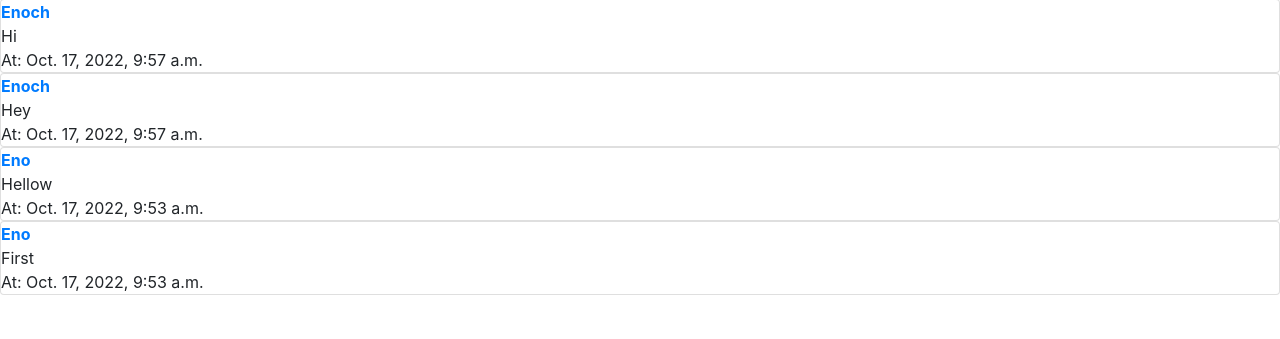
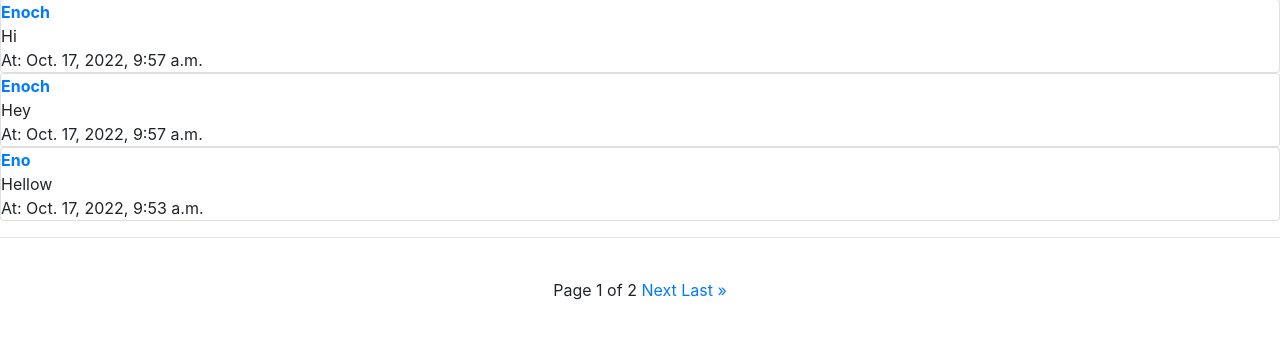
Before and after one commit to iamenochchirima/Network, a Django app: page / in a window 1280 px wide. Shown: the part 205-544 px from the top of the page. Run offline with Django 3.2, Linux system fonts and the light colour scheme; data comes from the database, SQL or seed files in the repository; some libraries are stand-ins or nearby versions.

Commit message:
Added pagination

```diff
--- a/project4/network/templates/network/index.html
+++ b/project4/network/templates/network/index.html
@@ -1,7 +1,7 @@
 {% extends "network/layout.html" %}
 
 {% block body %}
-    {% for post in posts %}
+    {% for post in post %}
     <div class="post_item card ">
         <strong><a href="{% url 'profile' post.author %}">{{post.author}}</a></strong>
         {{ post.body }}<br>
@@ -9,4 +9,20 @@
         <br>
     </div>
     {% endfor %}
+
+    <center>
+        <hr><br>
+        {% if post.has_previous %}
+        <a id="first" href="?page=1">&laquo First</a>
+        <a id="priv" href="?page={{ post.previous_page_number }}">Previous</a>
+        {% endif %}
+        Page {{ post.number }} of {{ post.paginator.num_pages }}
+        {% if post.has_next %}
+        <a id="next" href="?page={{ post.next_page_number }}">Next</a>
+        <a id="last" href="?page={{ post.paginator.num_pages }}">Last &raquo</a>
+        {% endif %}
+        <br>
+        <br>
+    </center>
+
 {% endblock %}
--- a/project4/network/views.py
+++ b/project4/network/views.py
@@ -1,6 +1,7 @@
 from django.contrib.auth import authenticate, login, logout, user_logged_in
 from django.contrib.auth.decorators import login_required
 from django.db import IntegrityError
+from django.core.paginator import Paginator
 from django.http import HttpResponse, HttpResponseRedirect
 from django.shortcuts import render, get_object_or_404, redirect
 from django.urls import reverse
@@ -12,8 +13,13 @@
 
 def index(request):
     posts = Post.objects.all().order_by('-date')
+
+    paginator = Paginator(posts, 5)
+    page = request.GET.get('page')
+    post = paginator.get_page(page)
+
     return render(request, "network/index.html", {
-        "posts": posts
+        "post": post
     })
 
 def login_view(request):
@@ -87,6 +93,10 @@
     posts  = Post.objects.all().order_by('-date')
     user = get_object_or_404(User, username = author)
 
+    paginator = Paginator(posts, 5)
+    page = request.GET.get('page')
+    post = paginator.get_page(page)
+
     #logged_in_user = request.user
 
     #following = len(Profile.objects.filter(user=user))
@@ -103,7 +113,7 @@
         #button_value = 'follow'
 
     return render(request, "network/profile_page.html", {
-        "posts": posts,
+        "post": post,
         "profile_user": user,
     })
 
@@ -135,6 +145,10 @@
         posts += (user.following.posts.all().order_by('-date'))
     print(posts)
 
+    paginator = Paginator(posts, 5)
+    page = request.GET.get('page')
+    post = paginator.get_page(page)
+
     return render(request, "network/following_page.html", {
-        "posts": posts
+        "post": post
     })
```
Also changed, not shown: project4/network/templates/network/following_page.html (+17 -1 lines), project4/network/templates/network/profile_page.html (+17 -1 lines).
